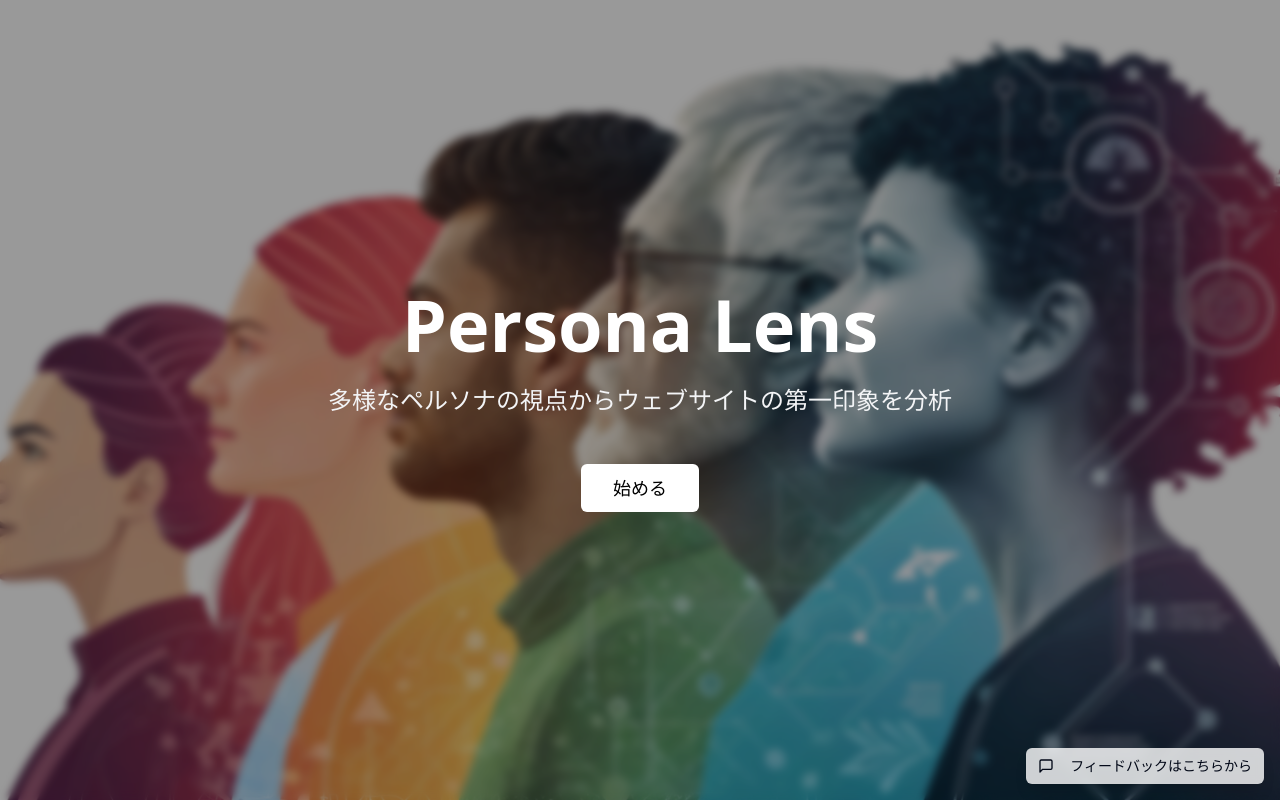
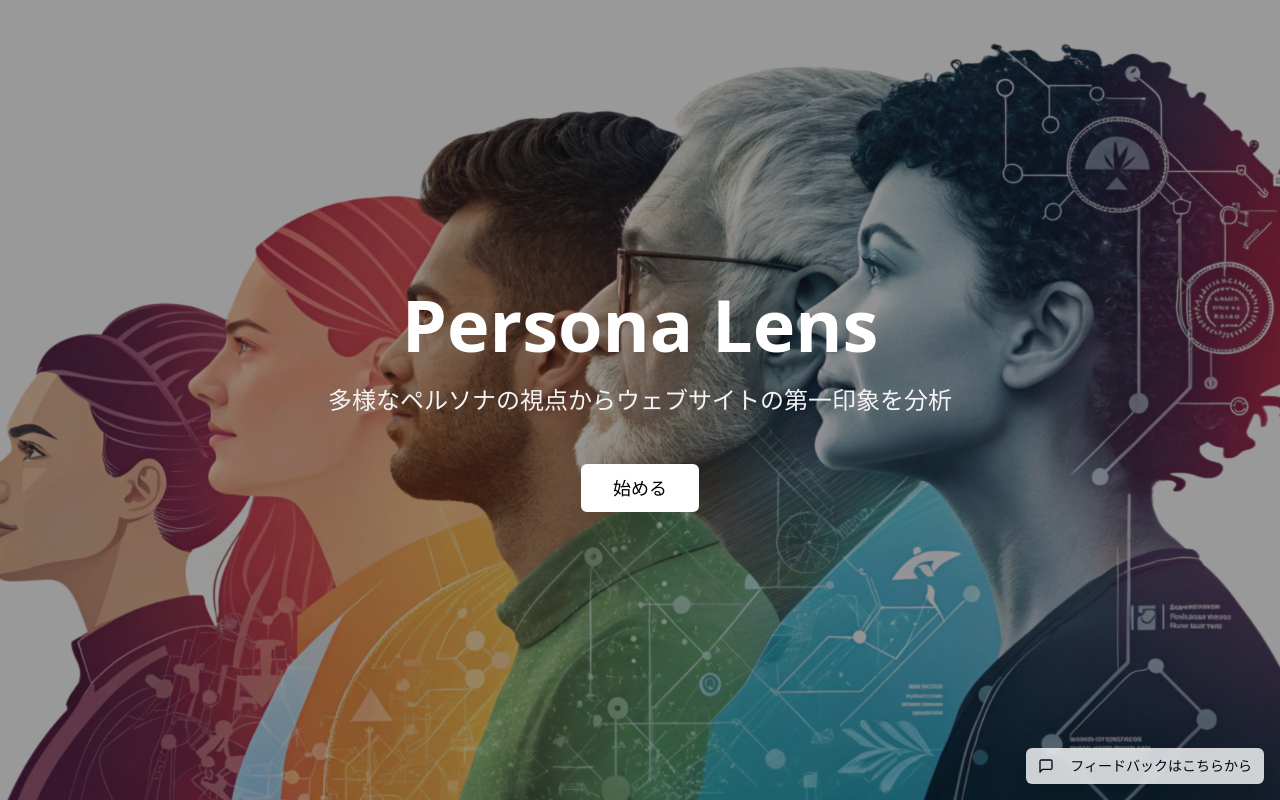
Before and after one commit to onion-salad/persona-lens, a React (Vite) app: page / in a window 1280 px wide. Built offline with nearby package versions, Linux system fonts and the light colour scheme.

Commit message:
Remove feedback button and blur
- Disable the blur effect on the first view.
- Hide the feedback button on the steps page.
[skip gpt_engineer]

```diff
--- a/src/components/FeedbackButton.tsx
+++ b/src/components/FeedbackButton.tsx
@@ -1,7 +1,15 @@
 import { MessageSquare } from "lucide-react";
 import { Button } from "@/components/ui/button";
+import { useLocation } from "react-router-dom";
 
 const FeedbackButton = () => {
+  const location = useLocation();
+
+  // ステップ画面では非表示
+  if (location.pathname === "/steps") {
+    return null;
+  }
+
   return (
     <Button
       variant="ghost"
--- a/src/pages/Landing.tsx
+++ b/src/pages/Landing.tsx
@@ -20,7 +20,7 @@ const Landing = () => {
   return (
     <div className="min-h-screen flex flex-col items-center justify-center bg-cover bg-center bg-no-repeat relative"
          style={{ backgroundImage: 'url("/lovable-uploads/ea2ff70a-5125-4de5-a6fa-6374225d29fb.png")' }}>
-      <div className="absolute inset-0 bg-black/40 backdrop-blur-sm" />
+      <div className="absolute inset-0 bg-black/40" />
 
       <div className="max-w-4xl mx-auto text-center px-4 relative z-10">
         <h1 className="text-7xl font-bold text-white mb-6">
```
